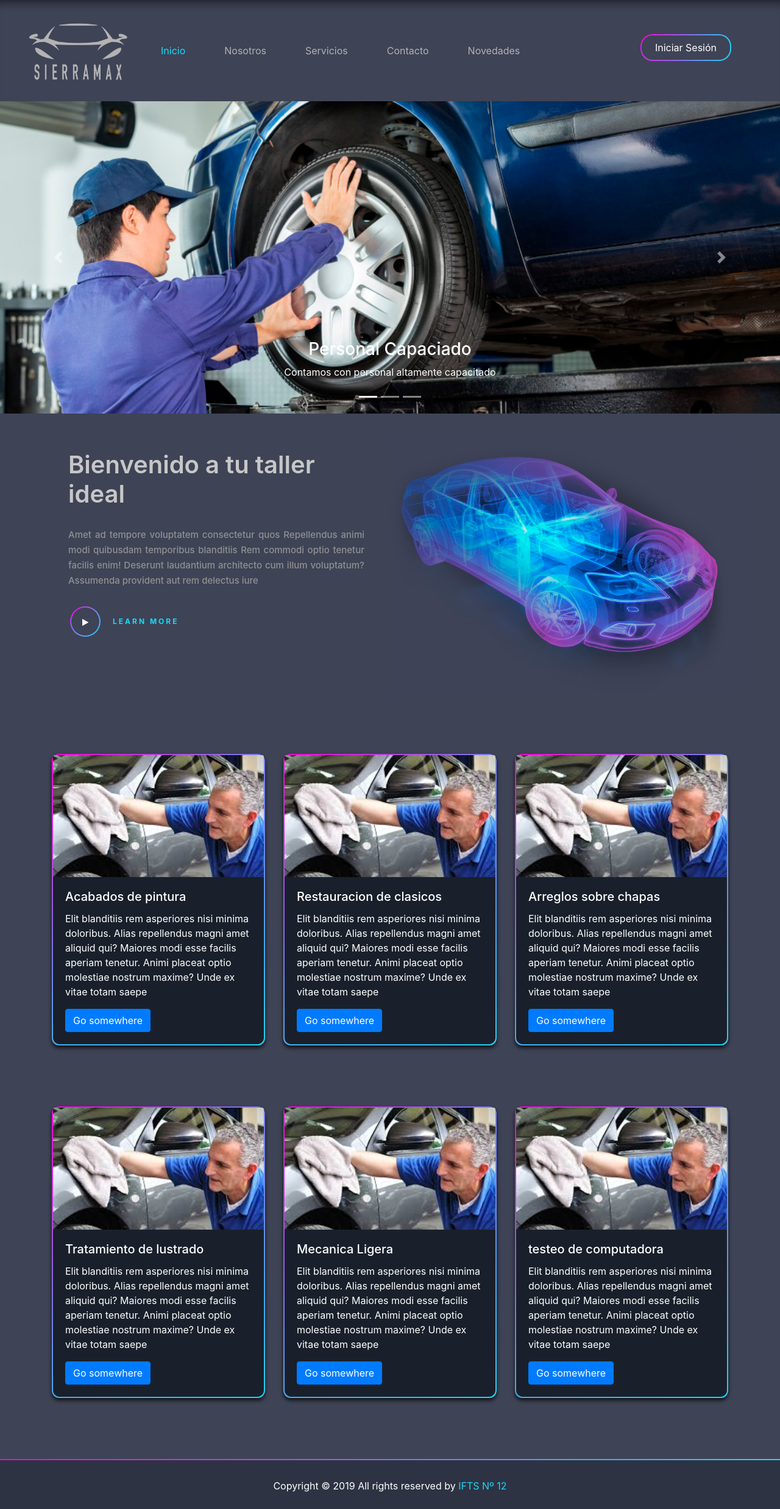
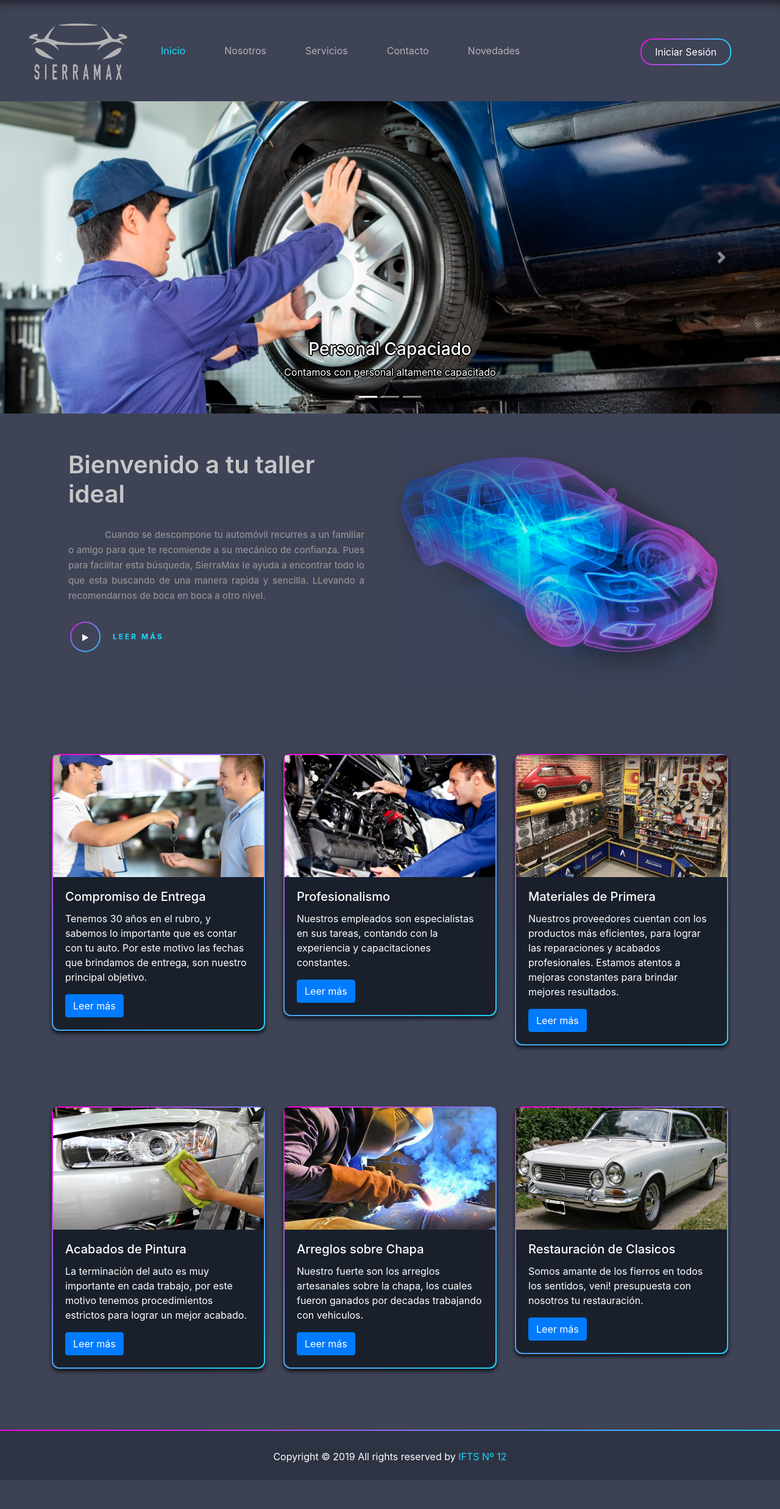
Before and after one commit to menendezg/IFTS12-Liendro-Website, a PHP site: page / in a window 1280 px wide. Shown: the whole page at 61% size. After the commit the page ends 2426 px from the top, so only its background shows below. Run offline with PHP 8.4, Linux system fonts and the light colour scheme.

Commit message:
Termine la landing y empece con Nosotros

```diff
--- a/contact.html
+++ b/contact.html
@@ -25,7 +25,7 @@
 
   <body>
     <!-- nav -->
-    <nav class="navbar navbar-expand-lg navbar-light bg-light customnav">
+    <nav class="navbar navbar-expand-lg navbar-dark bg-dark customnav">
       <a class="navbar-brand" href="">
         <img class="img-fluid img-logo" width="200px" src="img/sierramax_logo2.png">
       </a>
--- a/css/style.css
+++ b/css/style.css
@@ -63,10 +92,19 @@ body {
   color: #b2b1b1;
 }
 
+.carousel-caption {
+  text-shadow: 2px 0 0 #000,
+              -2px 0 0 #000,
+               0 2px 0 #000,
+              0 -2px 0 #000,
+               1px 1px #000,
+           -1px -1px 0 #000,
+            1px -1px 0 #000,
+            -1px 1px 0 #000;
+}
+
 .signup-btn {
-  top: 40px;
   right: 80px;
-  position: absolute;
   text-decoration: none;
   color: #ffffff;
   margin-top: 16px;
@@ -166,6 +204,7 @@ small {
 
 .branding-paragraph {
   color: #a8a8a6;
+  text-indent: 4em;
 }
 
 .branding-title {
--- a/index.html
+++ b/index.html
@@ -26,7 +26,7 @@
 
   <body>
     <!-- nav -->
-    <nav class="navbar navbar-expand-lg navbar-light bg-light customnav">
+    <nav class="navbar navbar-expand-lg navbar-dark bg-dark customnav">
       <a class="navbar-brand" href="#">
         <img class="img-fluid img-logo" width="200px" src="img/sierramax_logo2.png">
       </a>
@@ -86,7 +86,7 @@
           <div class="carousel-item">
             <img src="img/slider2.jpg" alt="Chicago" width="100%" height="auto">
             <div class="carousel-caption">
-              <h3>Un Gran Taller</h3>
+              <h3>Ultimas Tecnologías</h3>
               <p>Nuestro taller cuenta con las ultimas tecnologías</p>
             </div>
           </div>
@@ -112,16 +112,17 @@
         <div class="col-sm-6">
           <h1 class="branding-title">Bienvenido a tu taller ideal</h1>
           <p class="branding-paragraph">
-            Amet ad tempore voluptatem consectetur quos Repellendus animi modi
-            quibusdam temporibus blanditiis Rem commodi optio tenetur facilis
-            enim! Deserunt laudantium architecto cum illum voluptatum? Assumenda
-            provident aut rem delectus iure
+            Cuando se descompone tu automóvil recurres a un familiar o amigo para
+            que te recomiende a su mecánico de confianza. Pues para facilitar esta
+            búsqueda, SierraMax le ayuda a encontrar todo lo que esta buscando de
+            una manera rapida y sencilla. LLevando a recomendarnos de boca en boca
+            a otro nivel.
           </p>
           <a href="#LEARN_MORE" class="fancy-btn">
             <div class="fancy-btn-inner">
                 <i class="fa fa-play"></i>
             </div>
-            <small><b>LEARN MORE</b></small>
+            <small><b>LEER MÁS</b></small>
           </a>
         </div>
         <div class="col-sm-6 nopadding">
@@ -133,60 +134,53 @@
         <div class="col-sm-4">
           <div class="card">
             <img
-              src="img/clean_car.jpeg"
+              src="img/entrega-auto.jpg"
               class="card-img-top fill-in"
               alt="..."
               height="200"
             />
             <div class="card-body dark-card">
-              <h5 class="card-title">Acabados de pintura</h5>
+              <h5 class="card-title">Compromiso de Entrega</h5>
               <p class="card-text">
-                Elit blanditiis rem asperiores nisi minima doloribus. Alias
-                repellendus magni amet aliquid qui? Maiores modi esse facilis
-                aperiam tenetur. Animi placeat optio molestiae nostrum maxime?
-                Unde ex vitae totam saepe
+                Tenemos 30 años en el rubro, y sabemos lo importante que es contar con tu auto.
+                Por este motivo las fechas que brindamos de entrega, son nuestro principal objetivo.
               </p>
-              <a href="#" class="btn btn-primary">Go somewhere</a>
+              <a href="#" class="btn btn-primary">Leer más</a>
             </div>
           </div>
         </div>
         <div class="col-sm-4">
           <div class="card">
             <img
-              src="img/clean_car.jpeg"
+              src="img/profesionales-auto.png"
               class="card-img-top fill-in"
               alt="..."
               height="200"
             />
             <div class="card-body dark-card">
-              <h5 class="card-title">Restauracion de clasicos</h5>
+              <h5 class="card-title">Profesionalismo</h5>
               <p class="card-text">
-                Elit blanditiis rem asperiores nisi minima doloribus. Alias
-                repellendus magni amet aliquid qui? Maiores modi esse facilis
-                aperiam tenetur. Animi placeat optio molestiae nostrum maxime?
-                Unde ex vitae totam saepe
+                Nuestros empleados son especialistas en sus tareas, contando con la experiencia y capacitaciones constantes.
               </p>
-              <a href="#" class="btn btn-primary">Go somewhere</a>
+              <a href="#" class="btn btn-primary">Leer más</a>
             </div>
           </div>
         </div>
         <div class="col-sm-4">
           <div class="card">
             <img
-              src="img/clean_car.jpeg"
+              src="img/materiales-primera.jpg"
               class="card-img-top fill-in"
               alt="..."
               height="200"
             />
             <div class="card-body dark-card">
-              <h5 class="card-title">Arreglos sobre chapas</h5>
+              <h5 class="card-title">Materiales de Primera</h5>
               <p class="card-text">
-                Elit blanditiis rem asperiores nisi minima doloribus. Alias
-                repellendus magni amet aliquid qui? Maiores modi esse facilis
-                aperiam tenetur. Animi placeat optio molestiae nostrum maxime?
-                Unde ex vitae totam saepe
+                Nuestros proveedores cuentan con los productos más eficientes, para lograr las reparaciones y
+                acabados profesionales. Estamos atentos a mejoras constantes para brindar mejores resultados.
               </p>
-              <a href="#" class="btn btn-primary">Go somewhere</a>
+              <a href="#" class="btn btn-primary">Leer más</a>
             </div>
           </div>
         </div>
@@ -196,60 +190,54 @@
         <div class="col-sm-4">
           <div class="card">
             <img
-              src="img/clean_car.jpeg"
+              src="img/cuidado-pintura-home.jpg"
               class="card-img-top fill-in"
               alt="..."
               height="200"
             />
             <div class="card-body dark-card">
-              <h5 class="card-title">Tratamiento de lustrado</h5>
+              <h5 class="card-title">Acabados de Pintura</h5>
               <p class="card-text">
-                Elit blanditiis rem asperiores nisi minima doloribus. Alias
-                repellendus magni amet aliquid qui? Maiores modi esse facilis
-                aperiam tenetur. Animi placeat optio molestiae nostrum maxime?
-                Unde ex vitae totam saepe
+                La terminación del auto es muy importante en cada trabajo, por este motivo tenemos
+                procedimientos estrictos para lograr un mejor acabado.
               </p>
-              <a href="#" class="btn btn-primary">Go somewhere</a>
+              <a href="#" class="btn btn-primary">Leer más</a>
             </div>
           </div>
         </div>
         <div class="col-sm-4">
           <div class="card">
             <img
-              src="img/clean_car.jpeg"
+              src="img/soldadura-home.jpg"
               class="card-img-top fill-in"
               alt="..."
               height="200"
             />
             <div class="card-body dark-card">
-              <h5 class="card-title">Mecanica Ligera</h5>
+              <h5 class="card-title">Arreglos sobre Chapa</h5>
               <p class="card-text">
-                Elit blanditiis rem asperiores nisi minima doloribus. Alias
-                repellendus magni amet aliquid qui? Maiores modi esse facilis
-                aperiam tenetur. Animi placeat optio molestiae nostrum maxime?
-                Unde ex vitae totam saepe
+                Nuestro fuerte son los arreglos artesanales sobre la chapa,
+                los cuales fueron ganados por decadas trabajando con vehiculos.
               </p>
-              <a href="#" class="btn btn-primary">Go somewhere</a>
+              <a href="#" class="btn btn-primary">Leer más</a>
             </div>
           </div>
         </div>
         <div class="col-sm-4">
           <div class="card">
             <img
-              src="img/clean_car.jpeg"
+              src="img/clasico-home.jpg"
               class="card-img-top fill-in"
               alt="..."
               height="200"
             />
             <div class="card-body dark-card">
-              <h5 class="card-title">testeo de computadora</h5>
+              <h5 class="card-title">Restauración de Clasicos</h5>
               <p class="card-text">
-                Elit blanditiis rem asperiores nisi minima doloribus. Alias
-                repellendus magni amet aliquid qui? Maiores modi esse facilis
-                aperiam tenetur. Animi placeat optio molestiae nostrum maxime?
-                Unde ex vitae totam saepe
+                Somos amante de los fierros en todos los sentidos,
+                veni! presupuesta con nosotros tu restauración.
               </p>
-              <a href="#" class="btn btn-primary">Go somewhere</a>
+              <a href="#" class="btn btn-primary">Leer más</a>
             </div>
           </div>
         </div>
--- a/news.html
+++ b/news.html
@@ -25,7 +25,7 @@
 
   <body>
     <!-- nav -->
-    <nav class="navbar navbar-expand-lg navbar-light bg-light customnav">
+    <nav class="navbar navbar-expand-lg navbar-dark bg-dark customnav">
       <a class="navbar-brand" href="">
         <img class="img-fluid img-logo" width="200px" src="img/sierramax_logo2.png">
       </a>
--- a/services.html
+++ b/services.html
@@ -25,7 +25,7 @@
 
   <body>
     <!-- nav -->
-    <nav class="navbar navbar-expand-lg navbar-light bg-light customnav">
+    <nav class="navbar navbar-expand-lg navbar-dark bg-dark customnav">
       <a class="navbar-brand" href="">
         <img class="img-fluid img-logo" width="200px" src="img/sierramax_logo2.png">
       </a>
```
Also changed, not shown: other parts of css/style.css (+36 -10 lines), us.html (+22 -20 lines), img/clasico-home.jpg (added), img/cuidado-pintura-home.jpg (added), img/entrega-auto.jpg (added), img/materiales-primera.jpg (added), img/nosotros-banner.png (added), img/profesionales-auto.png (added), img/slider2.jpg, img/soldadura-home.jpg (added).
